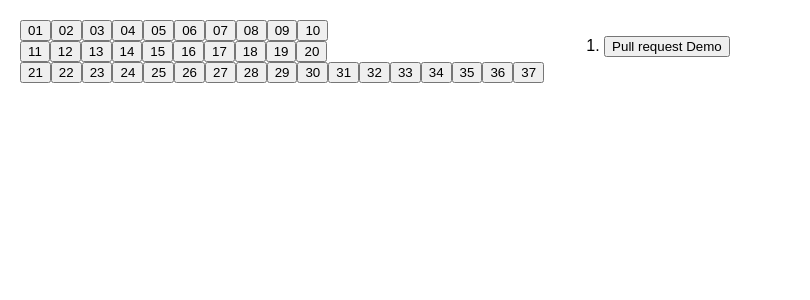
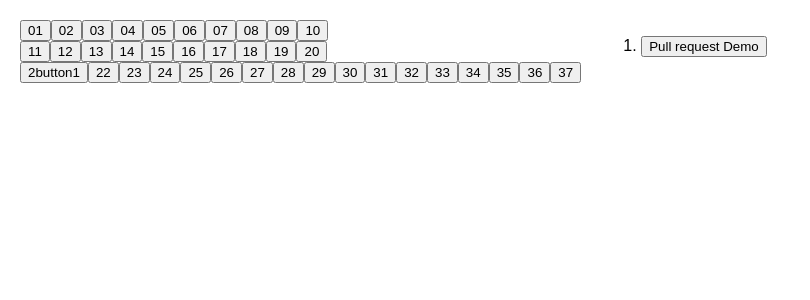
Before and after one commit to xpaulos/TechproWinter2024_session3, a React (Create React App) app: page / in a window 1280 px wide. Shown: the top 300 px of the page, without its empty margins (0-810 px from the left). Built offline with nearby package versions, Linux system fonts and the light colour scheme.

Commit message:
changed button 21

```diff
--- a/src/App.js
+++ b/src/App.js
@@ -58,7 +58,7 @@ function Board({ xIsNext, squares, onPlay }) {
           <button>20</button>
         </div>
         <div className="board-row">
-          <button>21</button>
+          <button>2button1</button>
           <button>22</button>
           <button>23</button>
           <button>24</button>
```
